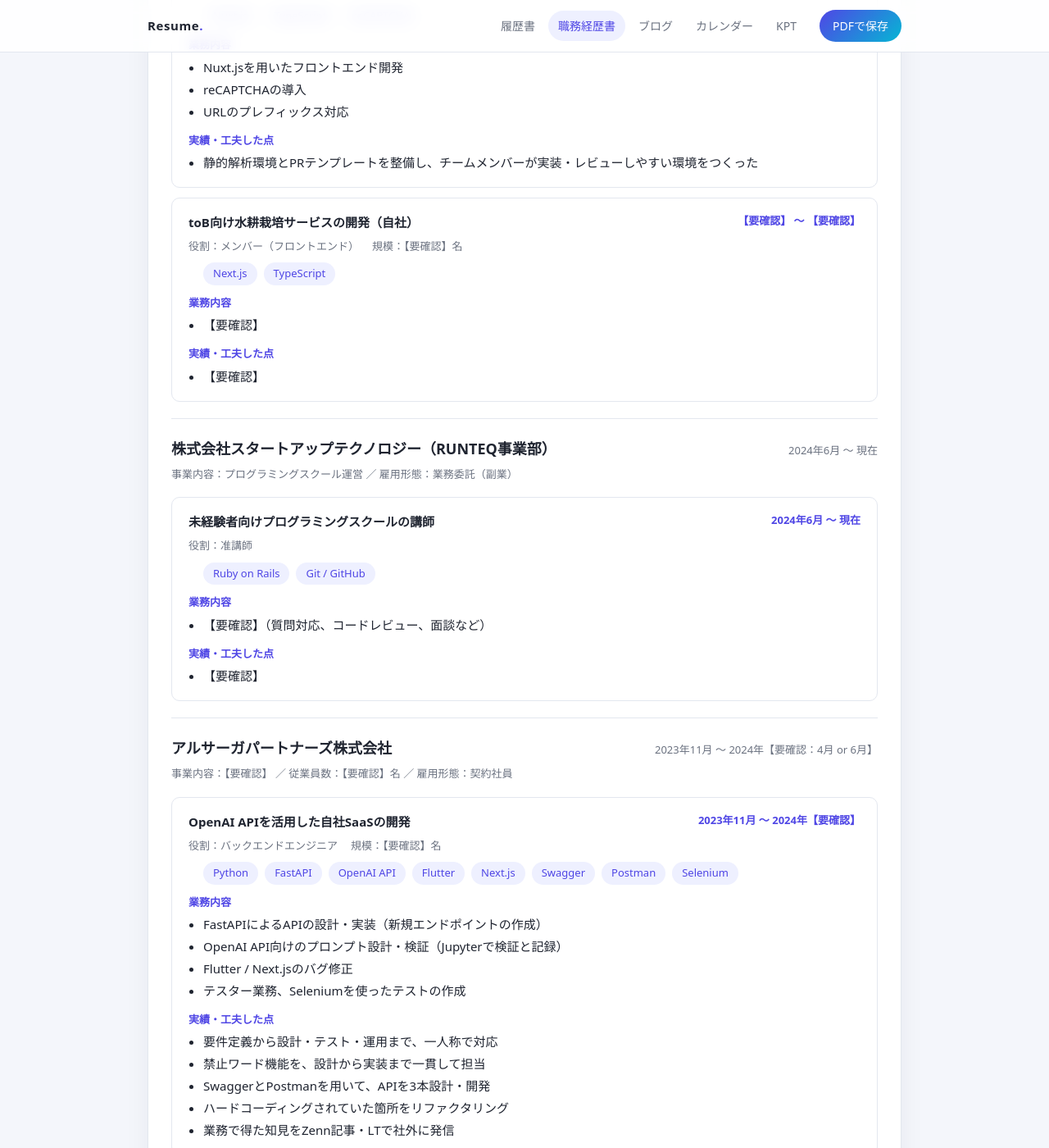
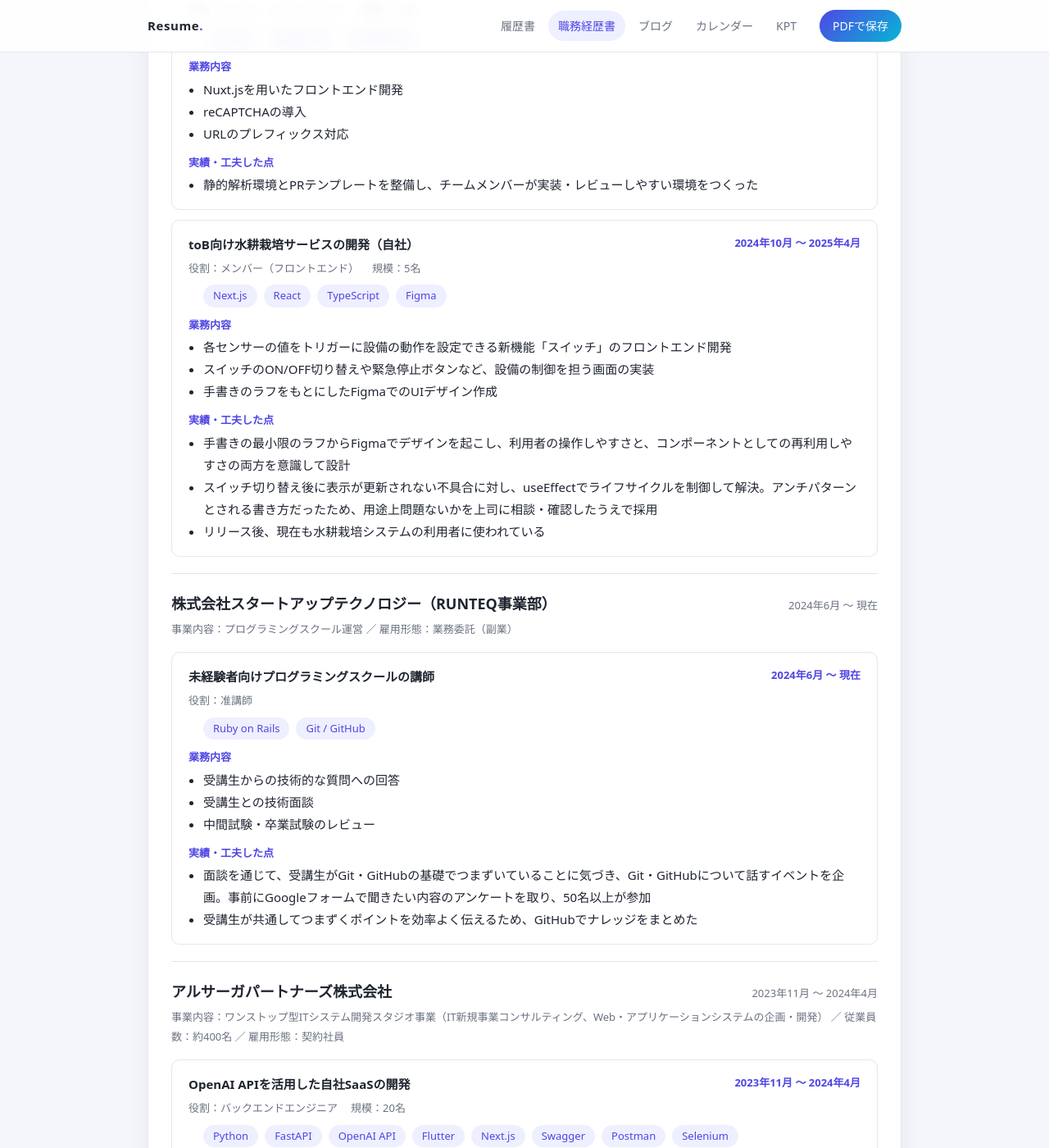
Before and after one commit to kashiwagi-rena/kashiwagi-rena.github.io, a Jekyll site: the page shokumu.html, which Jekyll copies as it is, in a window 1280 px wide and 1400 px high, scrolled down 1422 px. Shown: the whole window at 82% size. Built offline with Jekyll 4.4.1, drawn with Linux system fonts in a browser that asks for light colours; some of the changed text lies outside the part shown.

Commit message:
職務経歴書追加

```diff
--- a/rirekisho.html
+++ b/rirekisho.html
@@ -90,8 +90,7 @@
 
     <section class="card">
       <h2 class="section-title">志望の動機・自己PR</h2>
-      <p class="free-text">ここに志望動機を記入します。
-「なぜその会社なのか」「自分の経験をどう活かせるか」を2〜3文で具体的に書きましょう。</p>
+      <p class="free-text">あだちんさんと働きたい。</p>
     </section>
 
     <section class="card">
--- a/shokumu.html
+++ b/shokumu.html
@@ -66,22 +66,23 @@
           <h3 class="company__name">株式会社loadoff</h3>
           <span class="company__period">2024年10月 〜 現在</span>
         </div>
-        <p class="company__info">事業内容：受託開発・自社サービス開発 ／ 従業員数：【要確認】名 ／ 雇用形態：正社員</p>
+        <p class="company__info">事業内容：受託開発・自社サービス開発 ／ 従業員数：8名 ／ 雇用形態：正社員</p>
 
         <div class="project">
           <div class="project__head">
-            <h4 class="project__title">SSR構成Webサイトの開発・動画アップロード機能の追加</h4>
-            <span class="project__period">【要確認】 〜 【要確認】</span>
+            <h4 class="project__title">映画前売り券サイトのCMS開発・動画アップロード機能の追加（受託）</h4>
+            <span class="project__period">2026年4月 〜 2026年10月</span>
           </div>
           <div class="project__meta">
             <span>役割：メンバー（フルスタック）</span>
-            <span>規模：【要確認】名</span>
+            <span>規模：1名</span>
           </div>
           <ul class="tag-list">
             <li>Nuxt.js</li><li>TypeScript</li><li>Express</li><li>AWS Lambda</li><li>API Gateway</li><li>S3</li><li>CloudFront</li>
           </ul>
           <h5>業務内容</h5>
           <ul>
+            <li>映画前売り券サイトのコンテンツを管理するCMSの開発</li>
             <li>Lambda / API Gateway / CloudFront / S3 を用いたSSR環境での開発・運用</li>
             <li>フロントエンド・バックエンド・インフラの区別なくタスクを担当</li>
             <li>動画（MP4）アップロード機能の設計・実装・デプロイ</li>
@@ -95,7 +96,7 @@
         <div class="project">
           <div class="project__head">
             <h4 class="project__title">映画前売り券サイトのフロントエンドリプレイス（受託）</h4>
-            <span class="project__period">2024年10月 〜 【要確認】</span>
+            <span class="project__period">2025年5月 〜 2026年3月</span>
           </div>
           <div class="project__meta">
             <span>役割：メンバー（フルスタック）</span>
@@ -119,22 +120,26 @@
         <div class="project">
           <div class="project__head">
             <h4 class="project__title">toB向け水耕栽培サービスの開発（自社）</h4>
-            <span class="project__period">【要確認】 〜 【要確認】</span>
+            <span class="project__period">2024年10月 〜 2025年4月</span>
           </div>
           <div class="project__meta">
             <span>役割：メンバー（フロントエンド）</span>
-            <span>規模：【要確認】名</span>
+            <span>規模：5名</span>
           </div>
           <ul class="tag-list">
-            <li>Next.js</li><li>TypeScript</li>
+            <li>Next.js</li><li>React</li><li>TypeScript</li><li>Figma</li>
           </ul>
           <h5>業務内容</h5>
           <ul>
-            <li>【要確認】</li>
+            <li>各センサーの値をトリガーに設備の動作を設定できる新機能「スイッチ」のフロントエンド開発</li>
+            <li>スイッチのON/OFF切り替えや緊急停止ボタンなど、設備の制御を担う画面の実装</li>
+            <li>手書きのラフをもとにしたFigmaでのUIデザイン作成</li>
           </ul>
           <h5>実績・工夫した点</h5>
           <ul>
-            <li>【要確認】</li>
+            <li>手書きの最小限のラフからFigmaでデザインを起こし、利用者の操作しやすさと、コンポーネントとしての再利用しやすさの両方を意識して設計</li>
+            <li>スイッチ切り替え後に表示が更新されない不具合に対し、useEffectでライフサイクルを制御して解決。アンチパターンとされる書き方だったため、用途上問題ないかを上司に相談・確認したうえで採用</li>
+            <li>リリース後、現在も水耕栽培システムの利用者に使われている</li>
           </ul>
         </div>
       </article>
@@ -159,11 +164,14 @@
           </ul>
           <h5>業務内容</h5>
           <ul>
-            <li>【要確認】（質問対応、コードレビュー、面談など）</li>
+            <li>受講生からの技術的な質問への回答</li>
+            <li>受講生との技術面談</li>
+            <li>中間試験・卒業試験のレビュー</li>
           </ul>
           <h5>実績・工夫した点</h5>
           <ul>
-            <li>【要確認】</li>
+            <li>面談を通じて、受講生がGit・GitHubの基礎でつまずいていることに気づき、Git・GitHubについて話すイベントを企画。事前にGoogleフォームで聞きたい内容のアンケートを取り、50名以上が参加</li>
+            <li>受講生が共通してつまずくポイントを効率よく伝えるため、GitHubでナレッジをまとめた</li>
           </ul>
         </div>
       </article>
@@ -171,18 +179,18 @@
       <article class="company">
         <div class="company__head">
           <h3 class="company__name">アルサーガパートナーズ株式会社</h3>
-          <span class="company__period">2023年11月 〜 2024年【要確認：4月 or 6月】</span>
+          <span class="company__period">2023年11月 〜 2024年4月</span>
         </div>
-        <p class="company__info">事業内容：【要確認】 ／ 従業員数：【要確認】名 ／ 雇用形態：契約社員</p>
+        <p class="company__info">事業内容：ワンストップ型ITシステム開発スタジオ事業（IT新規事業コンサルティング、Web・アプリケーションシステムの企画・開発） ／ 従業員数：約400名 ／ 雇用形態：契約社員</p>
 
         <div class="project">
           <div class="project__head">
             <h4 class="project__title">OpenAI APIを活用した自社SaaSの開発</h4>
-            <span class="project__period">2023年11月 〜 2024年【要確認】</span>
+            <span class="project__period">2023年11月 〜 2024年4月</span>
           </div>
           <div class="project__meta">
             <span>役割：バックエンドエンジニア</span>
-            <span>規模：【要確認】名</span>
+            <span>規模：20名</span>
           </div>
           <ul class="tag-list">
             <li>Python</li><li>FastAPI</li><li>OpenAI API</li><li>Flutter</li><li>Next.js</li><li>Swagger</li><li>Postman</li><li>Selenium</li>
```
